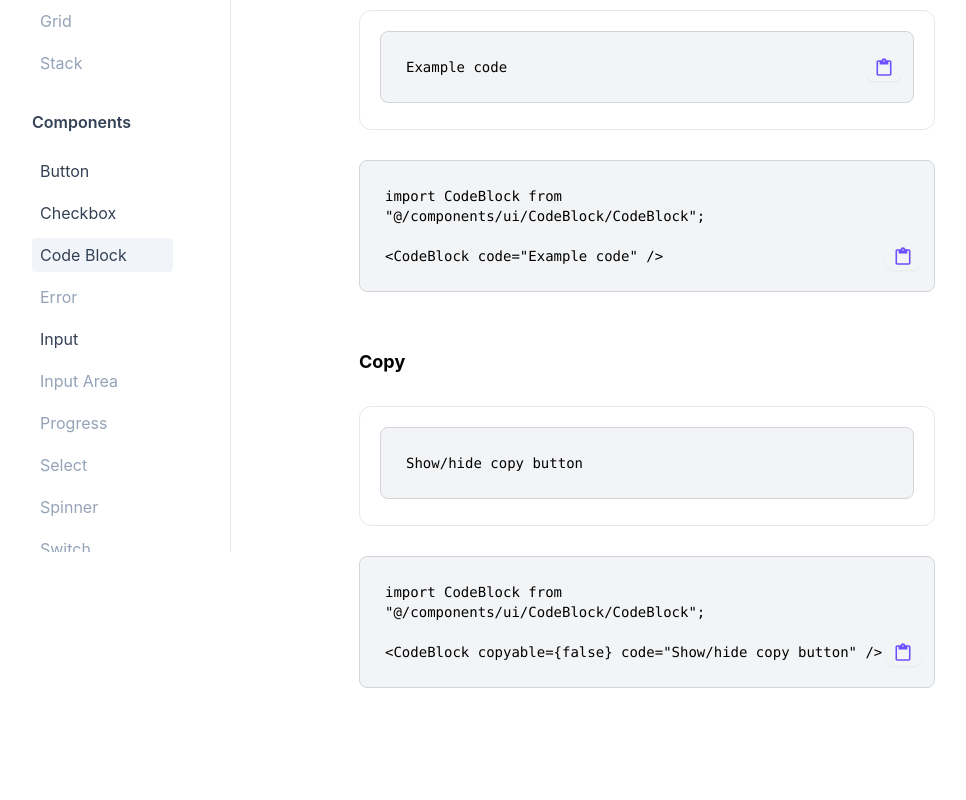
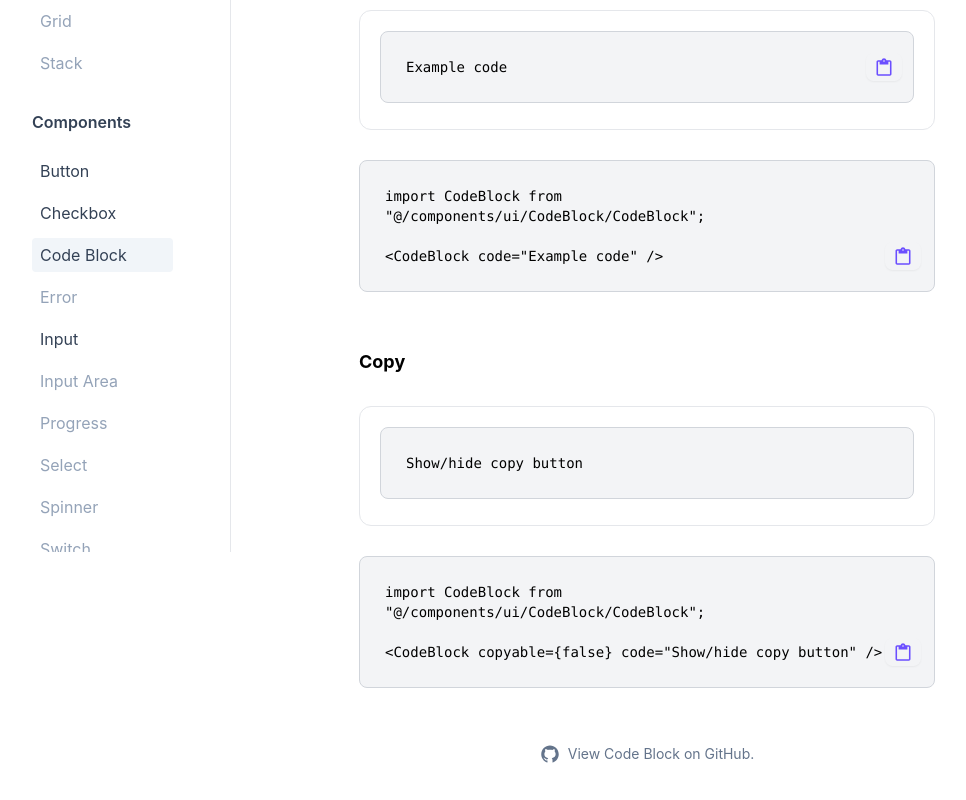
Before and after one commit to elijahnikov/ui, a Next.js app: page /codeBlock in a window 1280 px wide. Shown: the part 248-1048 px from the top of the page, without its empty margins (25-991 px from the left). Before the commit the page ends 942 px from the top, so only its background shows below. Built offline with nearby package versions, Linux system fonts and the light colour scheme; a web font is replaced by a local one.

Commit message:
adding github redirect to code block page

```diff
--- a/src/pages/codeBlock.tsx
+++ b/src/pages/codeBlock.tsx
@@ -1,3 +1,4 @@
+import GitHubRedirect from "@/components/common/GitHubRedirect/GitHubRedirect";
 import Layout from "@/components/common/Layout/Layout";
 import PageHeader from "@/components/common/PageHeader/PageHeader";
 import CodeBlock from "@/components/ui/CodeBlock/CodeBlock";
@@ -38,6 +39,7 @@ const CodeBlockPage = ({}: CodeBlockPageProps) => {
                 </div>
                 <CodeBlock code={codeBlockCode.copyable} />
             </div>
+            <GitHubRedirect page="Code Block" href="" />
         </Layout>
     );
 };
```
